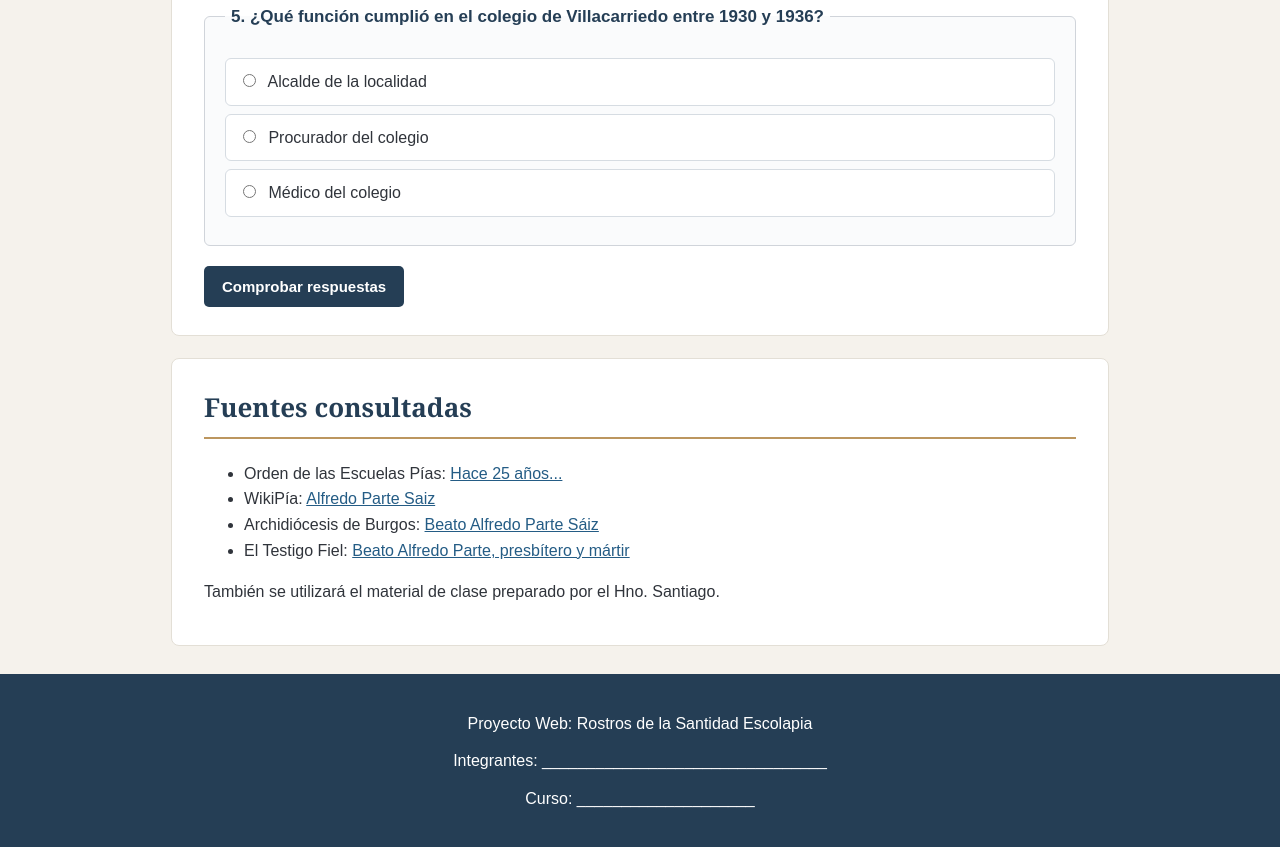
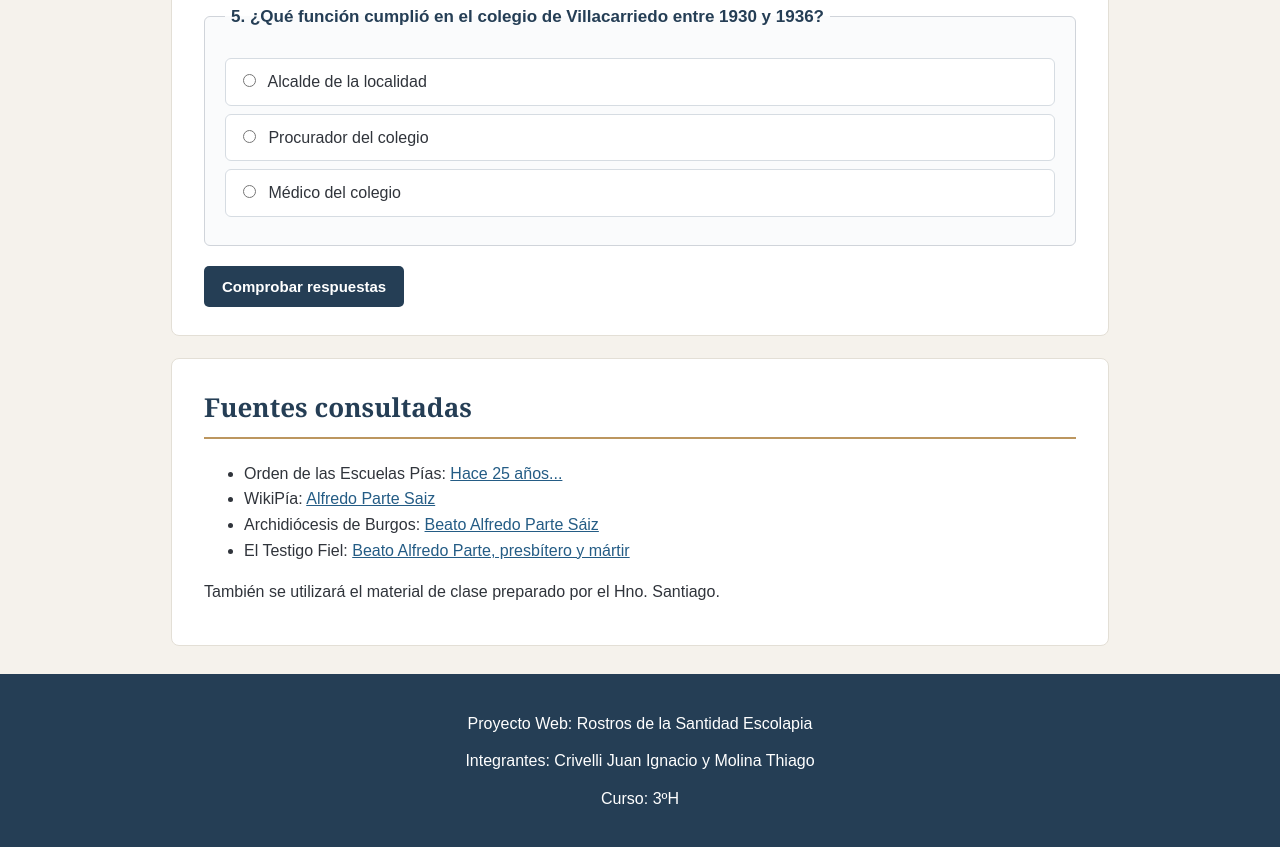
Before and after one commit to Crivelli-Molina/proyecto, a plain HTML site: page index.html in a window 1280 px wide. Shown: the part 4771-5618 px from the top of the page. Drawn offline with Linux system fonts and the light colour scheme.

Commit message:
Update index.html

```diff
--- a/index.html
+++ b/index.html
@@ -302,8 +302,8 @@
 
     <footer>
         <p>Proyecto Web: Rostros de la Santidad Escolapia</p>
-        <p>Integrantes: ________________________________</p>
-        <p>Curso: ____________________</p>
+        <p>Integrantes: Crivelli Juan Ignacio y Molina Thiago</p>
+        <p>Curso: 3ºH</p>
     </footer>
 
 </body>
```
